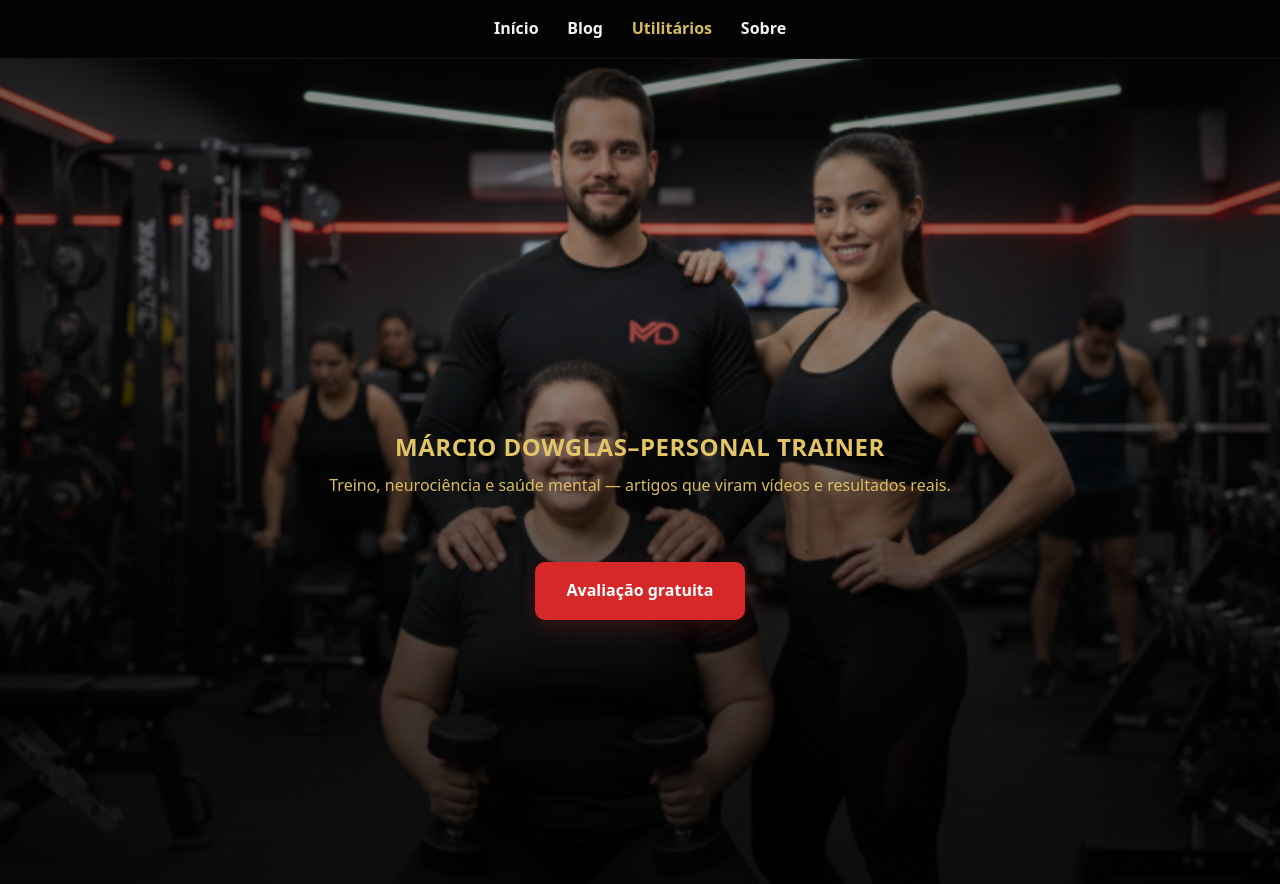
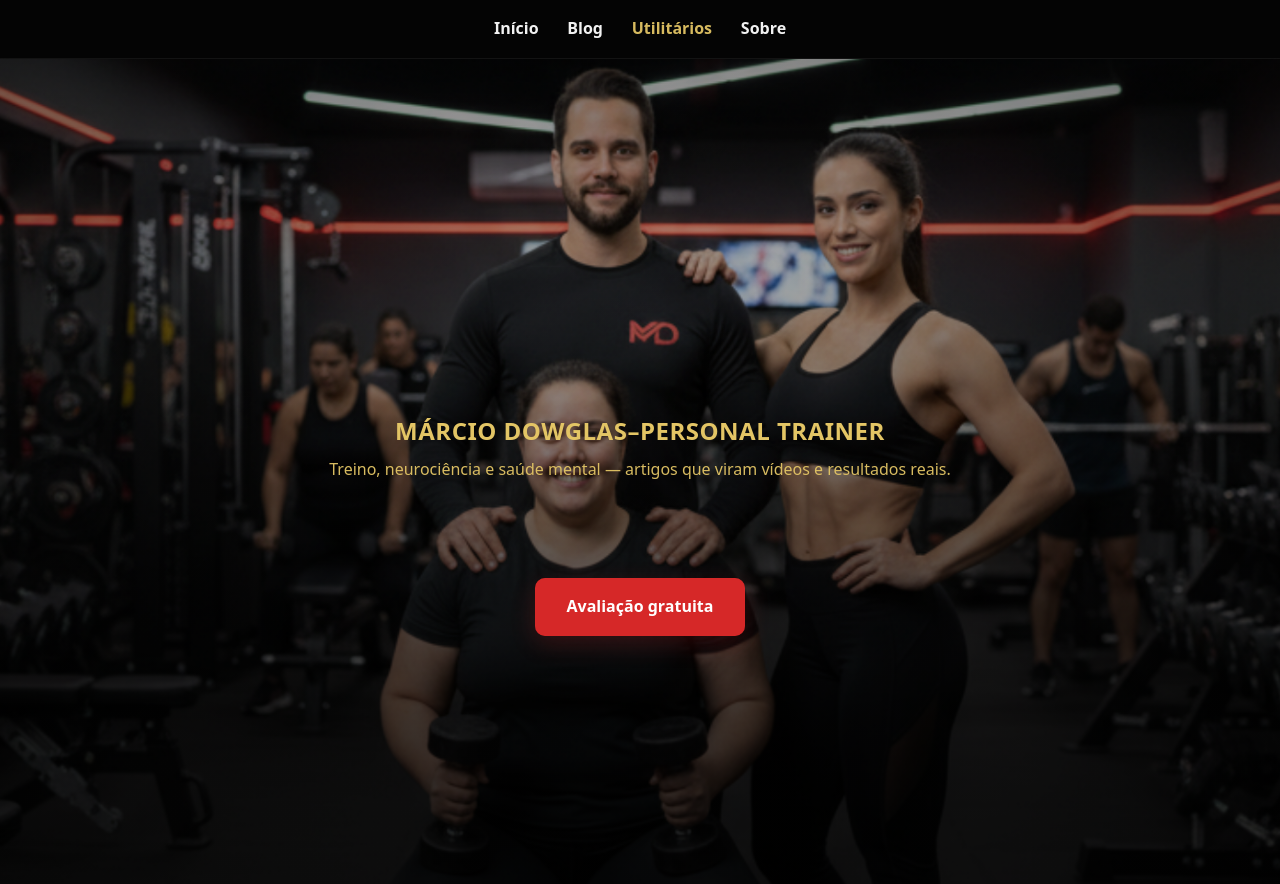
Before and after one commit to mbritodowglas-collab/mdpersonal, a Jekyll site: the page built from index.md, in a window 1280 px wide and 900 px high. Shown: the top 884 px of the window. Built offline with Jekyll 4.4.1, drawn with Linux system fonts in a browser that asks for light colours.

Commit message:
Update style.css

```diff
--- a/assets/css/style.css
+++ b/assets/css/style.css
@@ -123,5 +123,5 @@ section.artigos h2{color:var(--dourado);margin:0 0 1rem;font-size:1.6rem}
     margin-top: 12vh;
   }
   .btn-row {
-    margin-top: 4rem;
+    margin-top: 6rem;
   }
```
